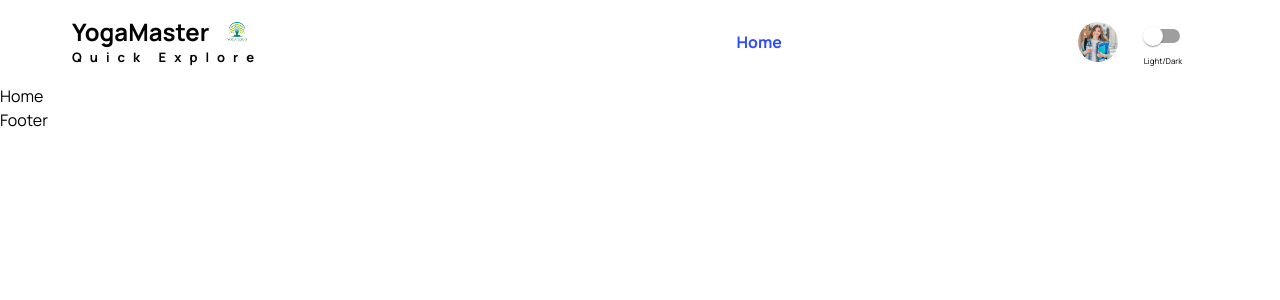
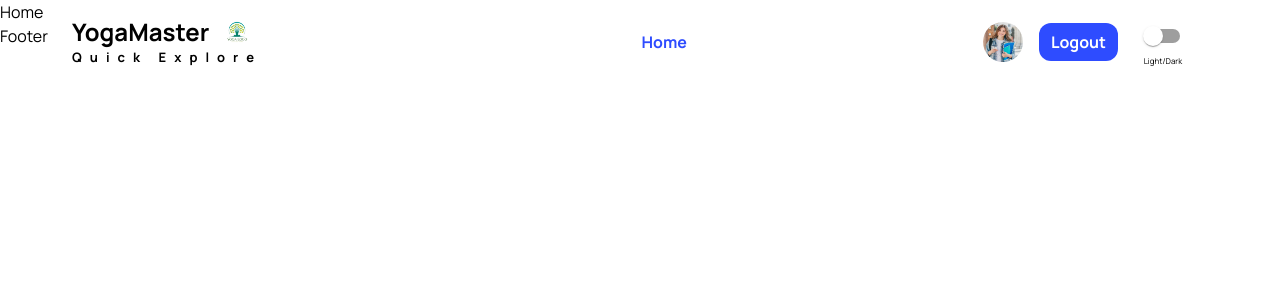
Before and after one commit to rownakabdullahomi/Yoga_Master_Client, a React (Vite) app: page / in a window 1280 px wide. Shown: the top 300 px of the page. Built offline with nearby package versions, Linux system fonts and the light colour scheme.

Commit message:
navbar done for now

```diff
--- a/src/components/shared/Navbar.jsx
+++ b/src/components/shared/Navbar.jsx
@@ -1,8 +1,9 @@
 import { createTheme, Switch, ThemeProvider } from "@mui/material";
 import { useEffect, useState } from "react";
 import { NavLink, useLocation, useNavigate } from "react-router-dom";
-
-import photoURL from "../../assets/home/girl.jpg"
+import { FaBars } from "react-icons/fa";
+import photoURL from "../../assets/home/girl.jpg";
+import { motion } from "framer-motion";
 
 const navLinks = [
   { name: "Home", route: "/" },
@@ -32,7 +33,7 @@ const Navbar = () => {
   const [isDarkMode, setIsDarkMode] = useState(false);
   const [navBg, setNavBg] = useState("bg-[#15151580]");
   // const [user, setUser] = useState(false);
-  const user = true
+  const user = true;
 
   const toggleMobileMenu = () => {
     setIsMobileMenuOpen(!isMobileMenuOpen);
@@ -85,11 +86,28 @@ const Navbar = () => {
     }
   }, [scrollPosition]);
 
+  const handleLogout = () => {
+    console.log("Logout");
+  };
+
   return (
-    <nav>
+    <motion.nav
+      initial={{ opacity: 0 }}
+      animate={{ opacity: 1 }}
+      transition={{ duration: 0.5 }}
+      className={`${
+        isHome ? navBg : "bg-white dark:bg-black backdrop-blur-2xl"
+      } ${
+        isFixed ? "static" : "fixed"
+      } top-0 transition-colors duration-500 ease-in-out w-full z-10`}
+    >
       <div className="lg:w-[95%] mx-auto px-6">
         <div className="p-4 flex items-center justify-between">
           {/* logo */}
+          <div
+            onClick={() => navigate("/")}
+            className="flex-shrink-0 cursor-pointer pl-7 md:p-0 flex items-center"
+          >
             <div>
               <h1 className="text-2xl inline-flex gap-3 items-center font-bold">
                 YogaMaster{" "}
@@ -99,7 +117,17 @@ const Navbar = () => {
                 Quick Explore
               </p>
             </div>
+          </div>
           {/* mobile menu icons */}
+          <div className="md:hidden flex items-center">
+            <button
+              type="button"
+              onClick={toggleMobileMenu}
+              className="text-gray-300 hover:text-white focus:outline-none"
+            >
+              <FaBars className="h-6 w-6 hover:text-primary" />
+            </button>
+          </div>
 
           {/* navigational links */}
           <div className="hidden md:block text-black dark:text-white">
@@ -109,6 +137,7 @@ const Navbar = () => {
                   <li key={link.route}>
                     <NavLink
                       to={link.route}
+                      style={{ whiteSpace: "nowrap" }}
                       className={({ isActive }) =>
                         `font-bold ${
                           isActive
@@ -188,11 +217,27 @@ const Navbar = () => {
                   </li>
                 )}
 
-                {
-                  user && <li>
-                    <img src={photoURL} alt="" className="h-[40px] rounded-full w-[40px]"/>
+                {user && (
+                  <li>
+                    <img
+                      src={photoURL}
+                      alt=""
+                      className="h-[40px] rounded-full w-[40px]"
+                    />
                   </li>
+                )}
+                {user && (
+                  <li>
+                    <NavLink
+                      onClick={handleLogout}
+                      className={
+                        "font-bold px-3 py-2 bg-secondary text-white rounded-xl"
                       }
+                    >
+                      Logout
+                    </NavLink>
+                  </li>
+                )}
 
                 {/* color toggle */}
                 <li>
@@ -212,7 +257,7 @@ const Navbar = () => {
           </div>
         </div>
       </div>
-    </nav>
+    </motion.nav>
   );
 };
 
```
Lines whose indentation alone changed are shown as unchanged.
